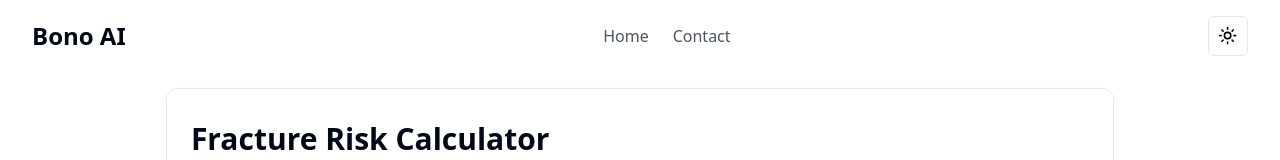
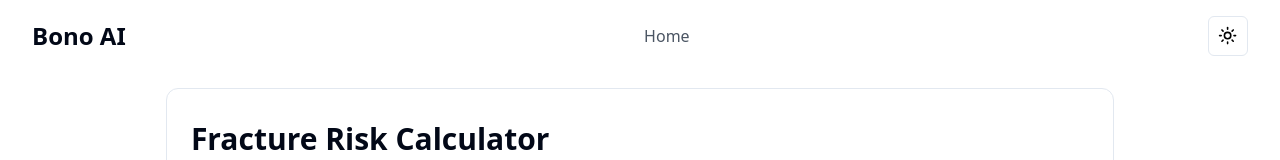
Before and after one commit to oliverkieran/fracture-risk-calculator, a React (Vite) app in the folder src/frontend/: page / in a window 1280 px wide. Shown: the top 160 px of the page. Built offline with nearby package versions, Linux system fonts and the light colour scheme.

Commit message:
disable contact page for now

```diff
--- a/src/frontend/src/components/MainNav/index.tsx
+++ b/src/frontend/src/components/MainNav/index.tsx
@@ -12,7 +12,7 @@ export default function MainNav({
   const menus = [
     { title: "Home", path: "/" },
     // { title: "How does it work?", path: "/" },
-    { title: "Contact", path: "/contact" },
+    // { title: "Contact", path: "/contact" },
   ];
   return (
     <nav
```
Also changed, not shown: src/frontend/src/main.tsx (+5 -5 lines).
